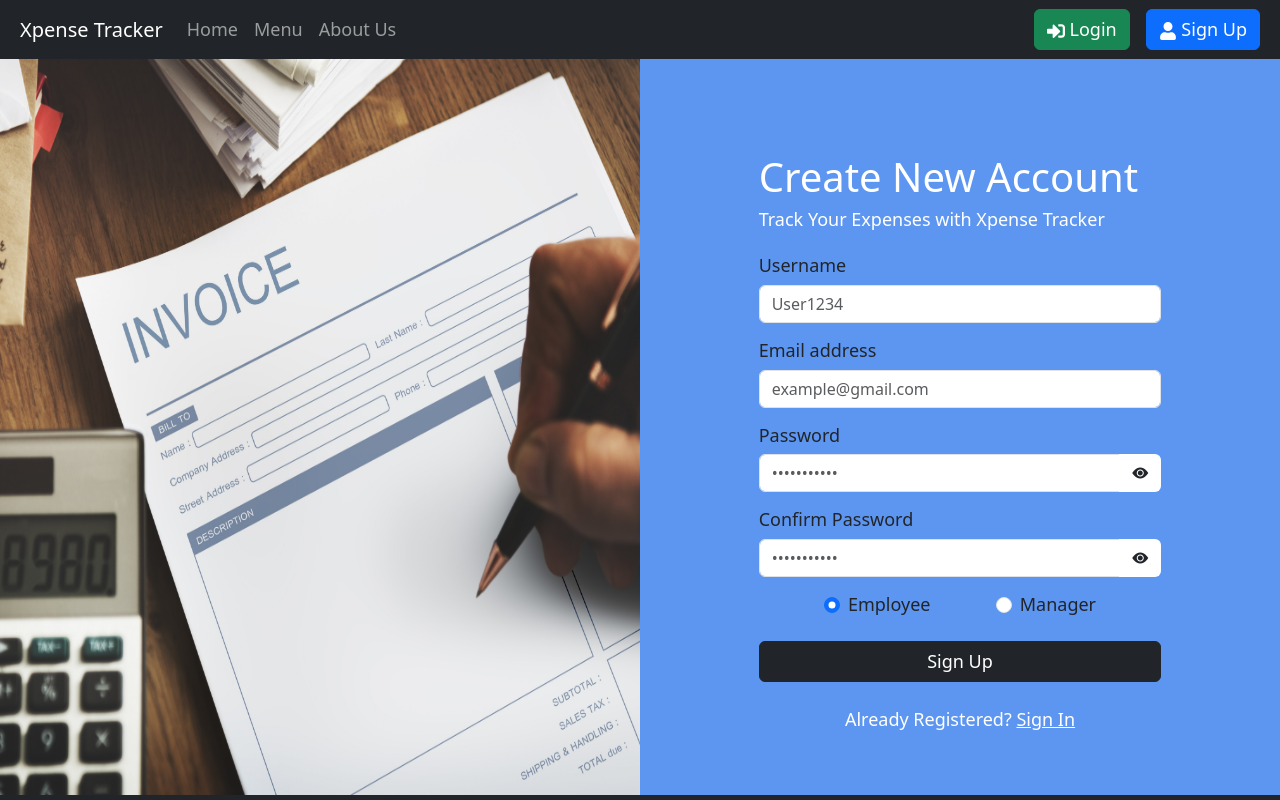
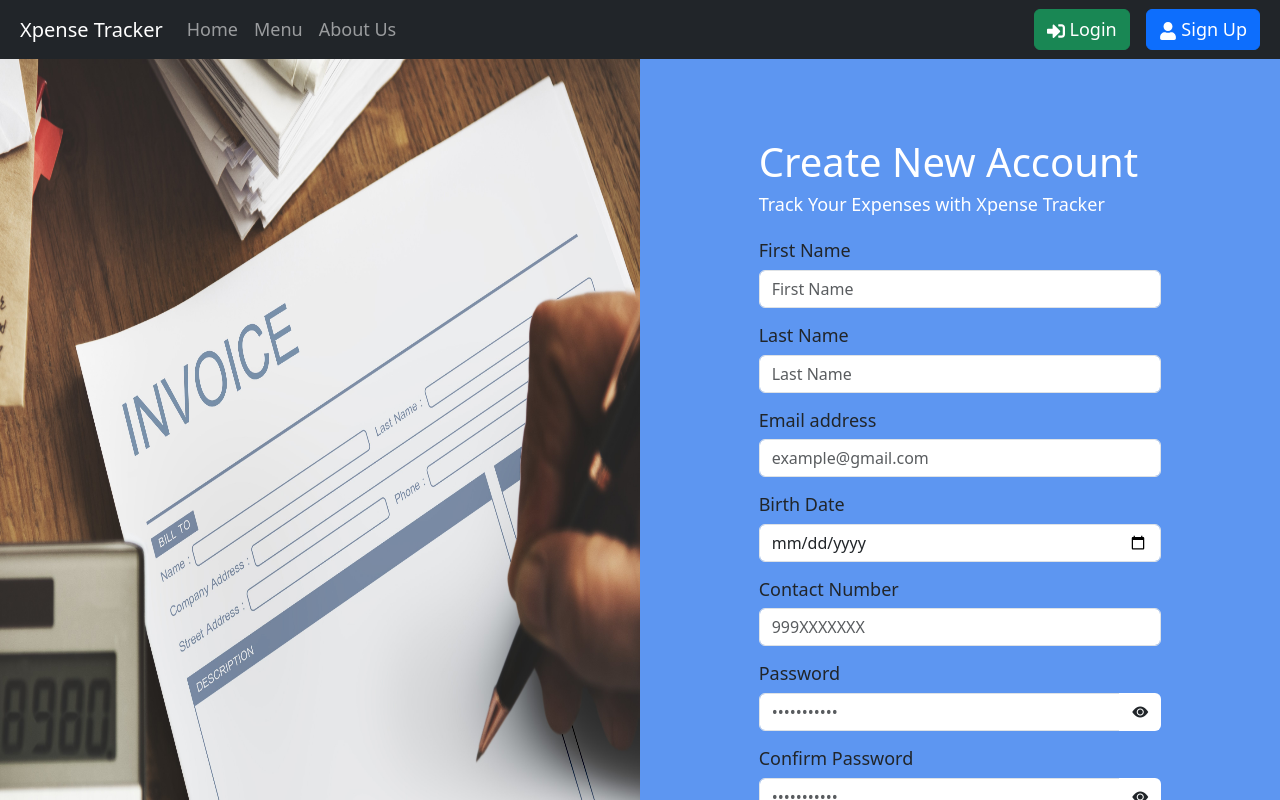
Before and after one commit to Keyur1284/Group26_Software_Project, a React (Vite) app in the folder client/: page /register in a window 1280 px wide. Shown: the top 800 px of the page. Built offline with nearby package versions, Linux system fonts and the light colour scheme.

Commit message:
added fields in register page

```diff
--- a/client/src/pages/Register.jsx
+++ b/client/src/pages/Register.jsx
@@ -14,17 +14,27 @@ export const Register = () => {
   const navigate = useNavigate();
 
   const formSchema = Yup.object({
-    name: Yup.string()
+    firstName: Yup.string()
       .min(4, "Username must be at least 4 characters")
       .max(24, "Username must not exceed 24 characters")
       .matches(
         /^[A-z][A-z0-9\s-_]*$/,
         "Username must start with a letter and contain only letters, numbers, underscores, and hyphens"
       )
-      .required("Username is required"),
+      .required("First Name is required"),
+      lastName: Yup.string()
+      .min(4, "Username must be at least 4 characters")
+      .max(24, "Username must not exceed 24 characters")
+      .matches(
+        /^[A-z][A-z0-9\s-_]*$/,
+        "Username must start with a letter and contain only letters, numbers, underscores, and hyphens"
+      )
+      .required("Last Name is required"),
     email: Yup.string()
       .email("Invalid email format")
       .required("Email is required"),
+    birthDate:Yup.date().required("Birth Date is required"),
+    contactNumber:Yup.string().required("Contact Number is required"),
     password: Yup.string()
       .min(8, "Password must be at least 8 characters")
       .max(24, "Password must not exceed 24 characters")
@@ -36,17 +46,22 @@ export const Register = () => {
     confirmPassword: Yup.string()
       .oneOf([Yup.ref("password"), null], "Passwords must match")
       .required("Confirm Password is required"),
+
   });
 
   const formik = useFormik({
     initialValues: {
-      name: "",
+      firstName: "",
+      lastName:"",
       email: "",
+      birthDate: "",
+      contactNumber: "",
       password: "",
       confirmPassword: "",
       userType: "employee"
     },
     onSubmit: (values) => {
+      // console.log(values);
       if(values.userType === "employee")
         dispatch(registerEmployee(values));
       else if(values.userType === "manager")
@@ -108,14 +123,14 @@ export const Register = () => {
             src={p_1}
             className="img-fluid"
             alt="Background"
-            style={{ minHeight: "92vh", width: "100%" }}
+            style={{ minHeight: "120vh", width: "100%" }}
           />
         </div>
 
         {/* Right Half: Registration Form */}
         <div
           className="col-md-6 p-0 m-0 d-flex container text-white row justify-content-center align-items-center"
-          style={{ minHeight: "92vh" }}
+          style={{ minHeight: "120vh" }}
         >
           <div className="col-md-8 mt-5">
             <h2 className="text-start display-6" style={{ fontWeight: "400" }}>
@@ -131,26 +146,54 @@ export const Register = () => {
                   className="form-label text-dark h6"
                   style={{ fontSize: "18px" }}
                 >
-                  Username
+                  First Name
                 </label>
                 <div className="input-group">
                   <input
                     type="text"
-                    name="name"
-                    placeholder="User1234"
+                    name="firstName"
+                    placeholder="First Name"
                     className="form-control"
-                    value={formik.values.name}
+                    value={formik.values.firstName}
                     onChange={formik.handleChange}
                     onBlur={formik.handleBlur}
                   />
                 </div>
 
-                {formik.touched.name && formik.errors.name && (
+                {formik.touched.firstName && formik.errors.firstName && (
                   <div className="alert alert-danger text-center mt-2">
-                    {formik.touched.name && formik.errors.name}
+                    {formik.touched.firstName && formik.errors.firstName}
                   </div>
                 )}
               </div>
+
+              <div className="mb-3">
+                <label
+                  htmlFor="exampleInputEmail1"
+                  className="form-label text-dark h6"
+                  style={{ fontSize: "18px" }}
+                >
+                  Last Name
+                </label>
+                <div className="input-group">
+                  <input
+                    type="text"
+                    name="lastName"
+                    placeholder="Last Name"
+                    className="form-control"
+                    value={formik.values.lastName}
+                    onChange={formik.handleChange}
+                    onBlur={formik.handleBlur}
+                  />
+                </div>
+
+                {formik.touched.lastName && formik.errors.lastName && (
+                  <div className="alert alert-danger text-center mt-2">
+                    {formik.touched.lastName && formik.errors.lastName}
+                  </div>
+                )}
+              </div>
+
               <div className="mb-3">
                 <label
                   htmlFor="exampleInputEmail1"
@@ -177,6 +220,61 @@ export const Register = () => {
                   </div>
                 )}
               </div>
+
+              <div className="mb-3">
+                <label
+                  htmlFor="exampleInputEmail1"
+                  className="form-label text-dark h6"
+                  style={{ fontSize: "18px" }}
+                >
+                  Birth Date
+                </label>
+                <div className="input-group">
+                  <input
+                    type="date"
+                    name="birthDate"
+                    placeholder="Birth Date"
+                    className="form-control"
+                    value={formik.values.birthDate}
+                    onChange={formik.handleChange}
+                    onBlur={formik.handleBlur}
+                  />
+                </div>
+
+                {formik.touched.birthDate && formik.errors.birthDate && (
+                  <div className="alert alert-danger text-center mt-2">
+                    {formik.touched.birthDate && formik.errors.birthDate}
+                  </div>
+                )}
+              </div>
+
+              <div className="mb-3">
+                <label
+                  htmlFor="exampleInputEmail1"
+                  className="form-label text-dark h6"
+                  style={{ fontSize: "18px" }}
+                >
+                  Contact Number
+                </label>
+                <div className="input-group">
+                  <input
+                    type="tel"
+                    name="contactNumber"
+                    placeholder="999XXXXXXX"
+                    className="form-control"
+                    value={formik.values.contactNumber}
+                    onChange={formik.handleChange}
+                    onBlur={formik.handleBlur}
+                  />
+                </div>
+
+                {formik.touched.contactNumber && formik.errors.contactNumber && (
+                  <div className="alert alert-danger text-center mt-2">
+                    {formik.touched.contactNumber && formik.errors.contactNumber}
+                  </div>
+                )}
+              </div>
+
               <div className="mb-3">
                 <label
                   htmlFor="exampleInputPassword1"
```
